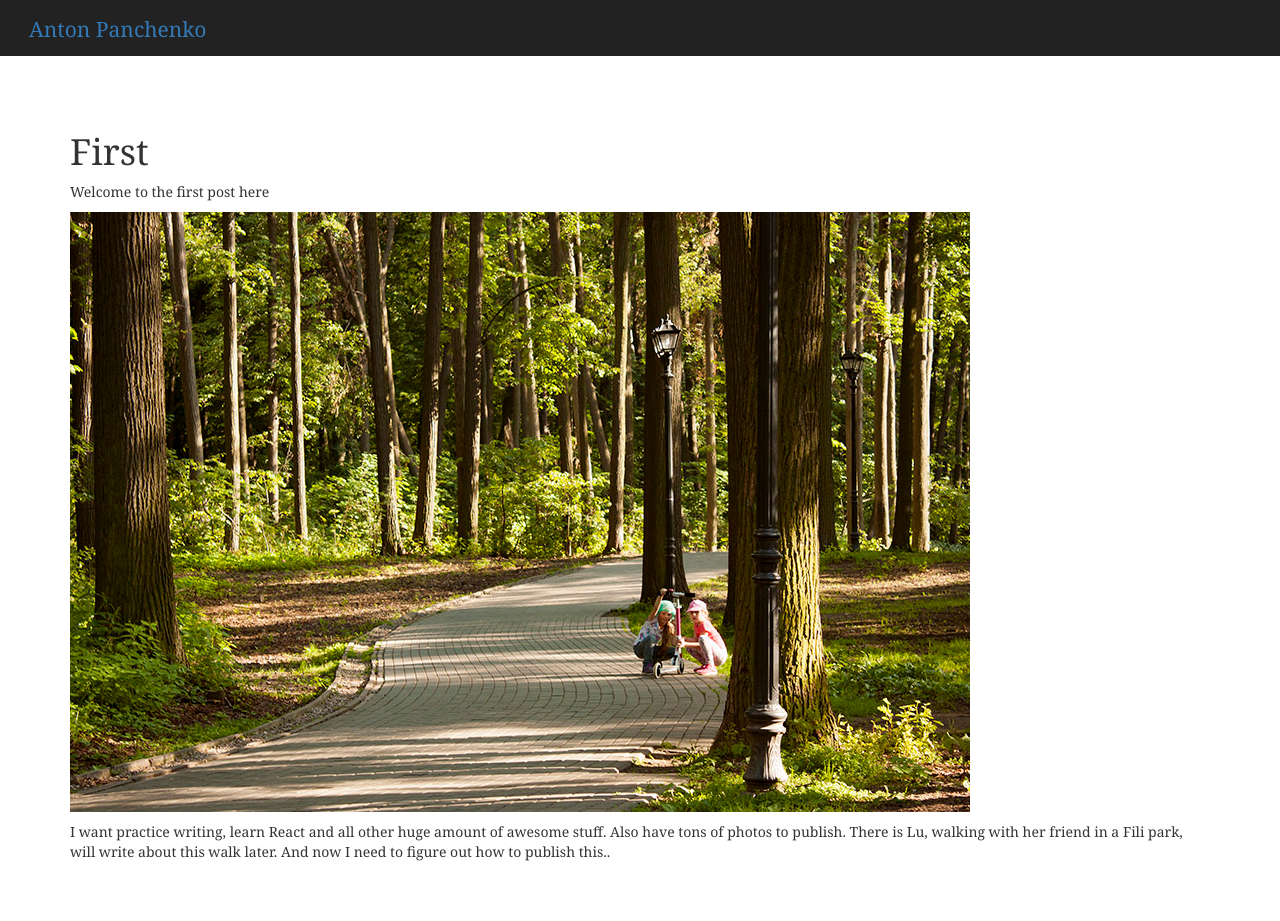
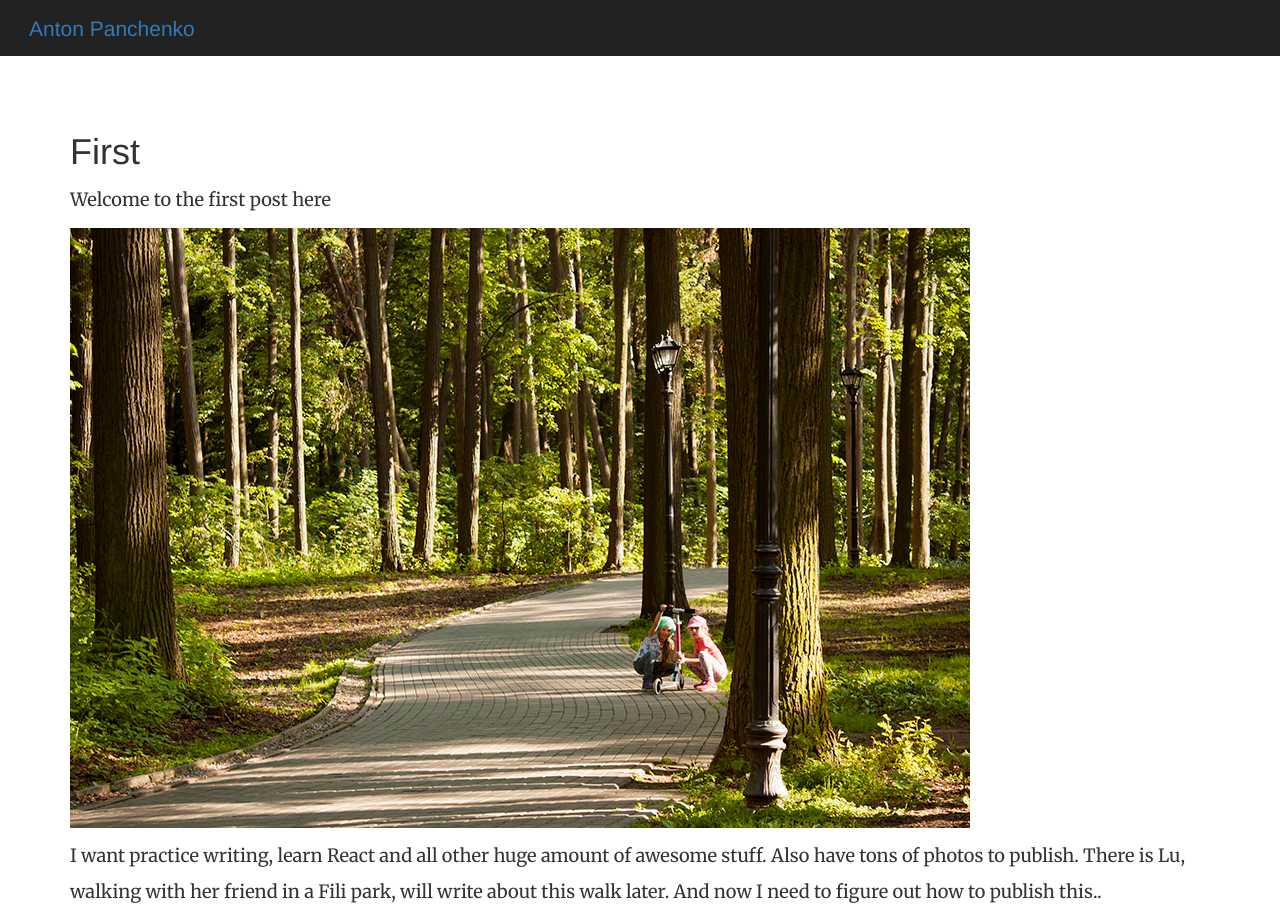
Before and after one commit to apanchenko/antonpanchenko.com, a React (Create React App) app: page /2017-07-20-first in a window 1280 px wide. Before the commit the page ends 872 px from the top, so only its background shows below. Built offline with nearby package versions, Linux system fonts and the light colour scheme.

Commit message:
style main font; enable draft posts

```diff
--- a/public/index.html
+++ b/public/index.html
@@ -11,6 +11,7 @@
     <link rel="manifest" href="%PUBLIC_URL%/manifest.json">
     <link rel="shortcut icon" href="%PUBLIC_URL%/favicon.ico">
     <link rel="stylesheet" href="https://maxcdn.bootstrapcdn.com/bootstrap/latest/css/bootstrap.min.css">
+    <link rel="stylesheet" href="https://fonts.googleapis.com/css?family=Merriweather">
     <!--
       Notice the use of %PUBLIC_URL% in the tags above.
       It will be replaced with the URL of the `public` folder during the build.
--- a/src/App.css
+++ b/src/App.css
@@ -14,6 +14,13 @@
   margin-bottom: 3em;
 }
 
+.post-md {
+  font-family: 'Merriweather','Georgia','serif';
+  font-size: 1.3em;
+  line-height: 2;
+  word-wrap: break-word;
+}
+
 .post-md img {
   display: block;
   max-width: 100%;
--- a/src/blog-index.js
+++ b/src/blog-index.js
@@ -1,7 +1,5 @@
 var index = [];
 index['2017-10-16-site'] = {"filename":"/posts/2017-10-07-site-construction.md","path":"2017-10-16-site","date":"2017-10-16","title":"Site construction","img":"posts/2017-10-07-site-construction.jpg","imgalt":"construction of Zaryadye park in Moscow"};
-
-index['2017-10-06-pip-update'] = {"filename":"/posts/2017-10-06-pip-update.md","path":"2017-10-06-pip-update","date":"2017-10-06","title":"ML update","img":"posts/2017-10-06-pip-update.jpg","imgalt":"orca show"};
 
 index['2017-09-Hellblade'] = {"filename":"/posts/2017-09-hellblade.md","path":"2017-09-Hellblade","date":"2017-09","title":"Hellblade","img":"posts/2017-09-hellblade.jpg","imgalt":"girl with tiger paw"};
 
--- a/src/gen-blog-index.js
+++ b/src/gen-blog-index.js
@@ -60,7 +60,7 @@ fs.readdir('public/posts/', function(err, files) {
     process.exit(1);
   } else {
     files.filter(function(file) {
-      return file.endsWith('.md');
+      return file.endsWith('.md') && !file.endsWith('.draft.md');
     }).forEach(function(file) {
       headers.push(headerFor("posts/" + file));
     });
--- a/src/index.css
+++ b/src/index.css
@@ -1,7 +1,4 @@
 body {
   margin: 0;
   padding: 0;
-  font-family: 'Merriweather','Georgia','serif';
-  font-weight: 400;
-  word-wrap: break-word;
 }
```
Also changed, not shown: public/posts/2017-07-24-house-of-butterflies.md (+0 -1 lines), public/posts/2017-10-07-site-construction.md (+1 -1 lines), public/posts/2017-10-17-musk.draft.md (added, +12 -0 lines), public/posts/2017-10-06-pip-update.draft.md (renamed from public/posts/2017-10-06-pip-update.md), 1 other file (tests, documents, lock files or other folders).
